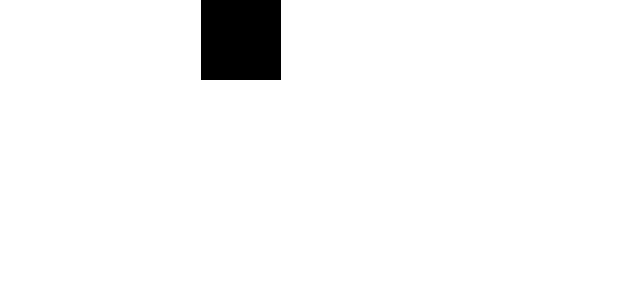
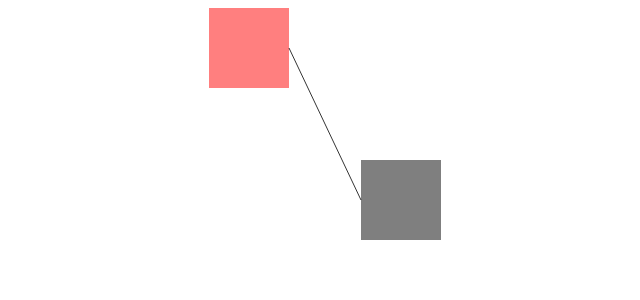
Before and after one commit to anttti/svg-mind-map, a Next.js app: page / in a window 1280 px wide. Shown: the top 300 px of the page, without its empty margins (39-679 px from the left). Built offline with nearby package versions, Linux system fonts and the light colour scheme.

Commit message:
Basic connection component

```diff
--- /dev/null
+++ b/components/Connection.tsx
@@ -0,0 +1,48 @@
+import type { DocNode } from "../store/store";
+
+type Props = {
+  start?: DocNode;
+  end?: DocNode;
+};
+
+export default function Connection({ start, end }: Props) {
+  if (!start || !end) {
+    return null;
+  }
+
+  let connStartX = 0;
+  let connStartY = 0;
+  let connEndX = 0;
+  let connEndY = 0;
+
+  if (start.position.x + start.size.width < end.position.x) {
+    // Start is to the left of end
+    connStartX = start.position.x + start.size.width;
+    connEndX = end.position.x;
+
+    connStartY = start.position.y + start.size.height / 2;
+    connEndY = end.position.y + end.size.height / 2;
+  } else if (start.position.x > end.position.x + end.size.width) {
+    // Start is to the right of end
+    connStartX = start.position.x;
+    connEndX = end.position.x + end.size.width;
+
+    connStartY = start.position.y + start.size.height / 2;
+    connEndY = end.position.y + end.size.height / 2;
+  } else {
+    // Start is above or below end
+    connStartX = start.position.x + start.size.width / 2;
+    connEndX = end.position.x + end.size.width / 2;
+
+    if (start.position.y < end.position.y) {
+      connStartY = start.position.y + start.size.height;
+      connEndY = end.position.y;
+    } else {
+      connStartY = start.position.y;
+      connEndY = end.position.y + end.size.height;
+    }
+  }
+
+  const d = `M ${connStartX} ${connStartY} L ${connEndX} ${connEndY}`;
+  return <path d={d} stroke="black" />;
+}
--- a/pages/index.tsx
+++ b/pages/index.tsx
@@ -1,12 +1,73 @@
 import { useState, useRef } from "react";
 
+import Connection from "../components/Connection";
+import type { DocNode, DocState } from "../store/store";
+
+const gen = (amount: number): DocState => {
+  const d: DocNode[] = [];
+  // for (let i = 0; i < amount; i++) {
+  // d.push({
+  //   id: String(i),
+  //   type: "rect",
+  //   position: {
+  //     x: Math.floor(Math.random() * 500),
+  //     y: Math.floor(Math.random() * 500),
+  //   },
+  //   size: {
+  //     width: Math.floor(Math.random() * 100) + 30,
+  //     height: Math.floor(Math.random() * 100) + 30,
+  //   },
+  //   color: "rgb(255 0 0 / 0.5)",
+  // });
+  // }
+  d.push({
+    id: "0",
+    type: "rect",
+    position: {
+      x: 10,
+      y: 10,
+    },
+    size: {
+      width: 100,
+      height: 100,
+    },
+    color: "rgb(255 0 0 / 0.5)",
+  });
+  d.push({
+    id: "1",
+    type: "rect",
+    position: {
+      x: 200,
+      y: 200,
+    },
+    size: {
+      width: 100,
+      height: 100,
+    },
+    color: "rgb(0 0 0 / 0.5)",
+  });
+  return { nodes: d, connections: [["0", "1"]] };
+};
+
+const update = (doc: DocState, id: string, changes: Partial<DocNode>) => {
+  const node = doc.nodes.find((n) => n.id === id);
+  if (node) {
+    return {
+      ...doc,
+      nodes: [...doc.nodes.filter((n) => n.id !== id), { ...node, ...changes }],
+    };
+  }
+  return doc;
+};
+
 export default function Home() {
-  const [el, setEl] = useState<SVGElement | null>(null);
+  const [elId, setElId] = useState<string | null>(null);
   const [dragOffset, setDragOffset] = useState<{ x: number; y: number }>({
     x: 0,
     y: 0,
   });
   const svg = useRef<SVGSVGElement>(null);
+  const [doc, setDoc] = useState<DocState>(gen(2));
 
   const getMousePos = (e: { clientX: number; clientY: number }) => {
     if (svg.current) {
@@ -21,13 +82,17 @@ export default function Home() {
   };
 
   const onMove: React.MouseEventHandler<SVGElement> = (e) => {
-    if (el && svg.current) {
+    if (elId && svg.current) {
       e.preventDefault();
       const ctm = svg.current.getScreenCTM();
-      if (ctm) {
+      const el = document.getElementById(elId);
+      if (ctm && el) {
         const { x, y } = getMousePos(e);
-        el.setAttributeNS(null, "x", String(x - dragOffset.x));
-        el.setAttributeNS(null, "y", String(y - dragOffset.y));
+        setDoc(
+          update(doc, elId, {
+            position: { x: x - dragOffset.x, y: y - dragOffset.y },
+          })
+        );
       }
     }
   };
@@ -35,7 +100,7 @@ export default function Home() {
   const onStartDrag: React.MouseEventHandler<SVGElement> = (e) => {
     const target = e.nativeEvent.target as SVGElement;
     if (target.classList.contains("draggable")) {
-      setEl(target);
+      setElId(target.id);
       const { x, y } = getMousePos(e);
       setDragOffset({
         x: x - parseFloat(target.getAttributeNS(null, "x") as string),
@@ -45,29 +110,40 @@ export default function Home() {
   };
 
   const onEndDrag: React.MouseEventHandler<SVGElement> = (e) => {
-    setEl(null);
+    setElId(null);
   };
 
   return (
     <div className="app">
       <svg
         ref={svg}
+        viewBox="0 0 1000 1000"
         width="100%"
         height="100%"
-        viewBox="0 0 1000 1000"
         onMouseDown={onStartDrag}
         onMouseUp={onEndDrag}
         onMouseMove={onMove}
         onMouseLeave={onEndDrag}
       >
-        <rect
-          className="draggable"
-          x="0"
-          y="0"
-          width="100px"
-          height="100px"
-          fill="black"
-        ></rect>
+        {doc.nodes.map((el) => (
+          <rect
+            key={el.id}
+            id={el.id}
+            className="draggable"
+            x={el.position.x}
+            y={el.position.y}
+            width={el.size.width}
+            height={el.size.height}
+            fill={el.color}
+          ></rect>
+        ))}
+        {doc.connections.map(([start, end]) => (
+          <Connection
+            key={`${start}${end}`}
+            start={doc.nodes.find((n) => n.id === start)}
+            end={doc.nodes.find((n) => n.id === end)}
+          />
+        ))}
       </svg>
     </div>
   );
--- /dev/null
+++ b/store/store.ts
@@ -0,0 +1,20 @@
+export type ID = string;
+
+export type DocNode = {
+  id: ID;
+  type: "rect";
+  position: {
+    x: number;
+    y: number;
+  };
+  size: {
+    width: number;
+    height: number;
+  };
+  color: string;
+};
+
+export type DocState = {
+  nodes: ReadonlyArray<DocNode>;
+  connections: ReadonlyArray<[ID, ID]>;
+};
```
